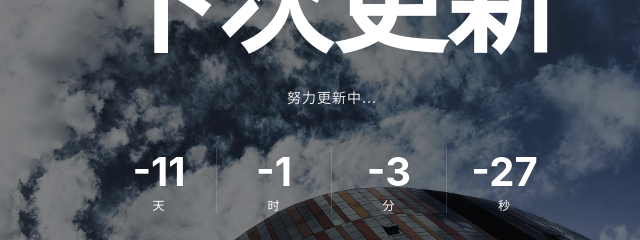
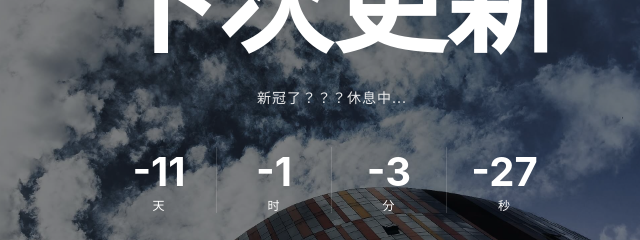
Before and after one commit to WeLogStudio/WeLogStudio.github.io, a plain HTML site: page index.html in a window 1280 px wide. Shown: the part 348-588 px from the top of the page, 308-948 px from the left. Drawn offline with Linux system fonts and the light colour scheme.

Commit message:
Update index.html

```diff
--- a/index.html
+++ b/index.html
@@ -33,7 +33,7 @@
 			<div class="wrapper">
 				<div class="coming-block">
 					<h1>距离<br>下次更新</h1>
-					<p><br>努力更新中...</p>
+					<p><br>新冠了？？？休息中...</p>
 					<div class="countdown">
 						<div class="countdown__days">
 							<div class="number"></div>
```
